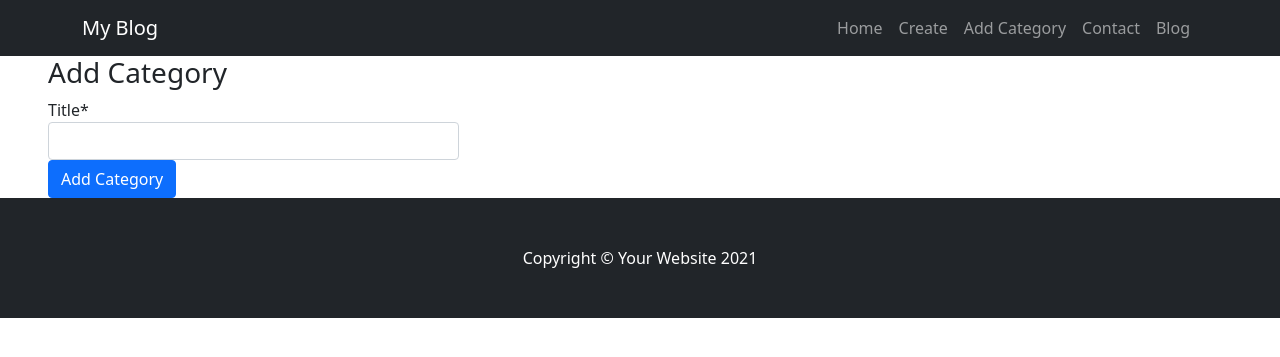
After one commit to AlfaRiza/django_blog, a Django app: page /add_category in a window 1280 px wide. The commit adds this page. Shown: the top 357 px of the page. Run offline with Django 3.2, Linux system fonts and the light colour scheme; some libraries are stand-ins or nearby versions.

Commit message:
ADD fitur add category

```diff
--- a/django_blog/django_blog/urls.py
+++ b/django_blog/django_blog/urls.py
@@ -26,6 +26,7 @@ urlpatterns = [
     path('blog/<int:blog_id>/', views.blog, name='blog'),
     path('blog/<int:blog_id>/update/', views.blog_update, name='blog_update'),
     path('blog/<int:blog_id>/delete/', views.blog_delete, name='blog_delete'),
+    path('add_category', views.addCategoryView.as_view(), name='add_category'),
     path('create', views.blog_create, name='blog_create'),
     path('result_search', views.search, name='search'),
     path('tinymce/', include('tinymce.urls')),
--- a/django_blog/myblog/models.py
+++ b/django_blog/myblog/models.py
@@ -20,6 +20,8 @@ class Category(models.Model):
     def __str__(self):
         return self.title
 
+    def get_absolute_url(self):
+        return reverse('index')
 
 class Post(models.Model):
     title = models.CharField(max_length=100)
--- /dev/null
+++ b/django_blog/myblog/templates/myblog/add_category.html
@@ -0,0 +1,15 @@
+{% extends 'base.html' %}
+{% load crispy_forms_tags %}
+{% block content %}
+<div class="row d-flex">
+    <div class="col-4 mx-5 justify-content-center">
+        <h3>Add Category</h3>
+        {{ form.media }}
+        <form method="post" action="{{blog.id}}" enctype="multipart/form-data">
+            {% csrf_token %}
+            {{ form|crispy }}
+            <button class="btn btn-primary" type="submit">Add Category</button>
+        </form>
+    </div>
+</div>
+{% endblock %}
--- a/django_blog/myblog/templates/myblog/navbar.html
+++ b/django_blog/myblog/templates/myblog/navbar.html
@@ -9,7 +9,7 @@
                     <ul class="navbar-nav ms-auto mb-2 mb-lg-0">
                         <li class="nav-item"><a class="nav-link" href="{% url 'index' %}">Home</a></li>
                         <li class="nav-item"><a class="nav-link" href="{% url 'blog_create' %}">Create</a></li>
-                        <li class="nav-item"><a class="nav-link" href="#!">About</a></li>
+                        <li class="nav-item"><a class="nav-link" href="{% url 'add_category' %}">Add Category</a></li>
                         <li class="nav-item"><a class="nav-link" href="#!">Contact</a></li>
                         <li class="nav-item"><a class="nav-link" aria-current="page" href="{% url 'index' %}">Blog</a></li>
                     </ul>
--- a/django_blog/myblog/views.py
+++ b/django_blog/myblog/views.py
@@ -3,6 +3,7 @@ from .models import *
 from django.core.paginator import Paginator, PageNotAnInteger, EmptyPage
 from .form import CommentForm, PostForm
 from django.db.models import Q
+from django.views.generic import CreateView
 
 
 # Create your views here.
@@ -131,3 +132,9 @@ def categoryView(request, cats):
         'categories': categories,
     }
     return render(request, 'categories.html', context)
+
+
+class addCategoryView(CreateView):
+    model = Category
+    template_name = 'add_category.html'
+    fields = '__all__'
```
Also changed, not shown: django_blog/myblog/form.py (+9 -0 lines), django_blog/db.sqlite3.
